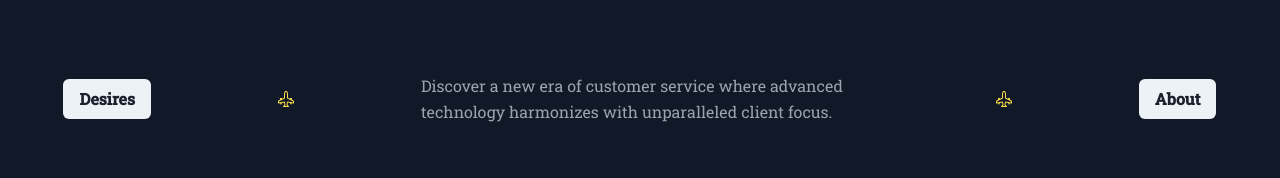
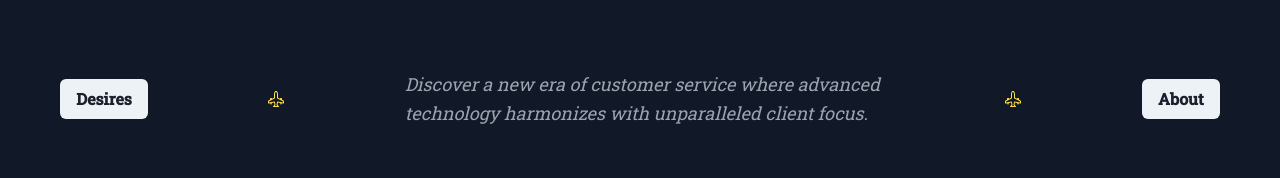
Before and after one commit to Marcelorox/project-plane, a React (Vite) app: page / in a window 1280 px wide. Shown: the part 708-886 px from the top of the page. Built offline with nearby package versions, Linux system fonts and the light colour scheme.

Commit message:
fix: font HomePageAboutUs

```diff
--- a/src/pages/aboutUs/index.tsx
+++ b/src/pages/aboutUs/index.tsx
@@ -37,8 +37,8 @@ function AboutUsHomePage() {
           <BsAirplaneEngines />
         </div>
 
-        <div className="max-w-[28rem] text-left text-gray-400">
-          <p className="leading-relaxed">
+        <div className="max-w-[30rem] text-left text-gray-400">
+          <p className="text-lg italic leading-relaxed">
             Discover a new era of customer service where advanced technology
             harmonizes with unparalleled client focus.
           </p>
```
